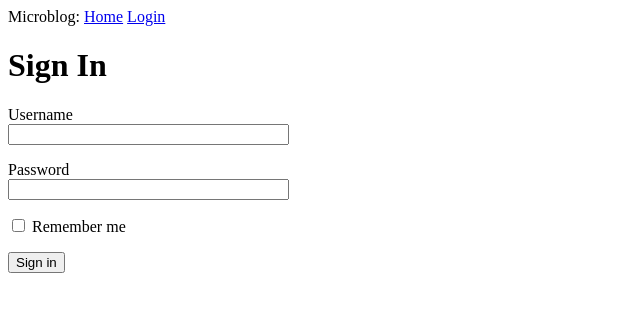
After one commit to Sohrabbeig/microblog, a Flask app: page /login in a window 1280 px wide. The commit adds this page. Shown: the top 312 px of the page, without its empty margins (0-640 px from the left). Run offline with Flask 2, Linux system fonts and the light colour scheme.

Commit message:
Form template and view

```diff
--- a/app/routes.py
+++ b/app/routes.py
@@ -1,5 +1,6 @@
 from flask import render_template
 from app import app
+from app.forms import LoginForm
 
 @app.route("/")
 @app.route("/index")
@@ -16,3 +17,8 @@ def index():
         }
     ]
     return render_template("index.html", title="Home",user=user, posts=posts)
+
+@app.route("/login")
+def login():
+    form = LoginForm()
+    return render_template("login.html", title="Login", form=form)
--- a/app/templates/base.html
+++ b/app/templates/base.html
@@ -7,7 +7,11 @@
         {% endif %}
     </head>
     <body>
-        <div>Microblog: <a href="/index">Home</a></div>
+        <div>
+            Microblog:
+            <a href="/index">Home</a>
+            <a href="/login">Login</a>
+        </div>
         {% block content %}
         {% endblock %}
     </body>
--- /dev/null
+++ b/app/templates/login.html
@@ -0,0 +1,22 @@
+{% extends "base.html" %}
+
+{% block content%}
+    <h1>Sign In</h1>
+    <form action="" method="post">
+        {{ form.hidden_tag() }}
+        <p>
+            {{ form.username.label }} <br>
+            {{ form.username(size=32) }}
+        </p>
+        <p>
+            {{ form.password.label }} <br>
+            {{ form.password(size=32) }}
+        </p>
+        <p>
+            {{ form.remember_me() }} {{ form.remember_me.label }}
+        </p>
+        <p>
+            {{ form.submit() }}
+        </p>
+    </form>
+{% endblock %}
```
